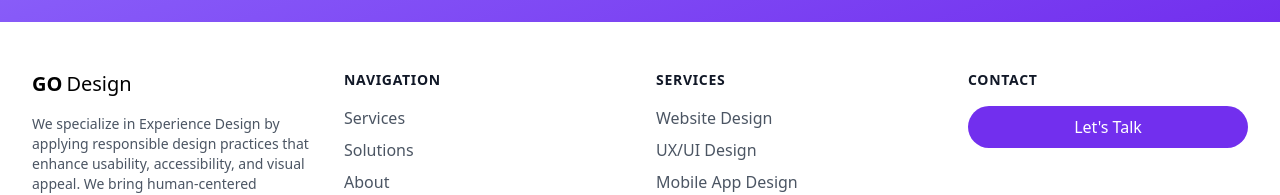
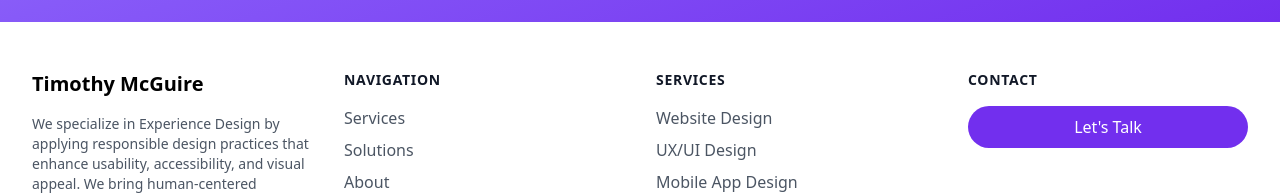
Before and after one commit to godesign27/TimothyMcGuire2.5, a React (Vite) app: page / in a window 1280 px wide. Shown: the part 4910-5105 px from the top of the page. Built offline with nearby package versions, Linux system fonts and the light colour scheme.

Commit message:
Updated Footer.tsx

```diff
--- a/src/components/Footer.tsx
+++ b/src/components/Footer.tsx
@@ -12,8 +12,7 @@ const Footer: React.FC<FooterProps> = ({ currentPage, setCurrentPage }) => {
         <div className="grid grid-cols-1 md:grid-cols-4 gap-8">
           <div>
             <div className="flex items-center">
-              <span className="text-xl font-bold mr-1">GO</span>
-              <span className="text-xl">Design</span>
+              <span className="text-xl font-bold">Timothy McGuire</span>
             </div>
             <p className="mt-4 text-sm text-gray-600 dark:text-gray-300 max-w-xs">
               We specialize in <span className="font-medium">Experience Design</span> by applying responsible design practices that enhance usability, accessibility, and visual appeal. We bring human-centered thinking, creative problem-solving and technology together to create solutions for all types of digital challenges.
```
